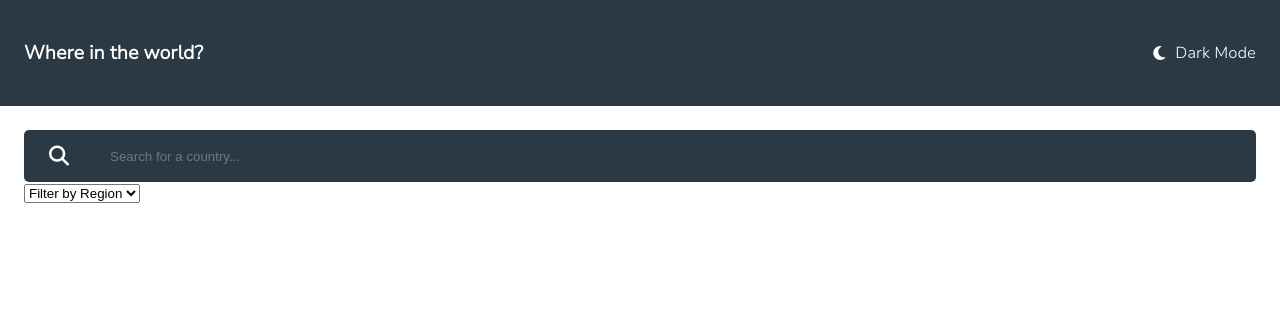
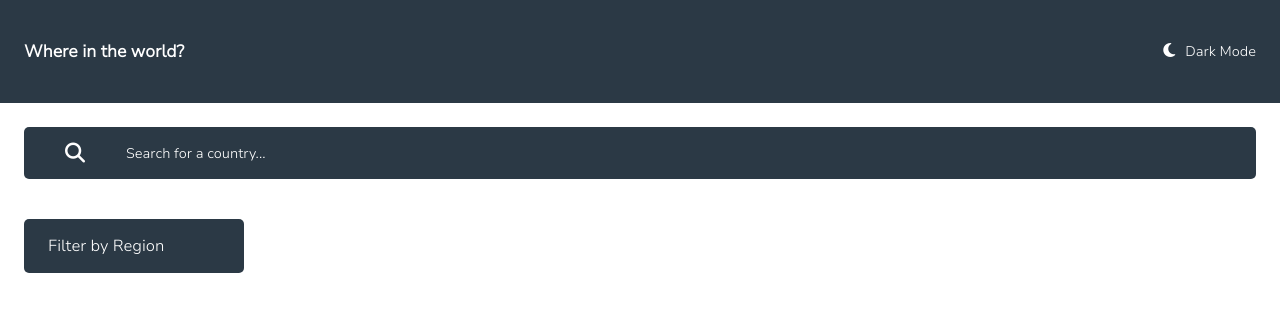
Before and after one commit to Cleve-keem/rest-countries, a plain HTML site: page index.html in a window 1280 px wide. Drawn offline with Linux system fonts and the light colour scheme.

Commit message:
add the drop down

```diff
--- a/CSS/style.css
+++ b/CSS/style.css
@@ -19,6 +19,7 @@
 
 body {
   font-family: "Nunito Sans";
+  color: var(--White);
 }
 
 header {
@@ -31,18 +32,25 @@ header {
 }
 
 header h2 {
-  font-size: 19px;
+  font-size: 17px;
 }
 
 .themes {
   display: flex;
-  align-items: center;
+  align-items: baseline;
   gap: 10px;
+}
+
+.themes p {
+  font-size: var(--Homepage-Items);
 }
 
 .category-section {
   flex: 1;
   padding: 1.5rem;
+  display: flex;
+  flex-direction: column;
+  gap: 2.5rem;
   overflow: hidden;
 }
 
@@ -53,6 +61,7 @@ header h2 {
   background-color: var(--Dark-Blue);
   position: relative;
   border-radius: 5px;
+  padding: 0 1rem;
 }
 
 .search-field .search-icon {
@@ -71,4 +80,48 @@ header h2 {
   border: none;
   outline: none;
   padding: 0 1rem;
+  color: var(--White);
+  font-size: var(--Homepage-Items);
 }
+
+.search-field input::placeholder {
+  color: var(--White);
+  font-family: "Nunito Sans";
+}
+
+.search-field input:focus,
+.search-field input:active {
+  background-color: inherit;
+}
+
+.drop-down {
+  max-width: 220px;
+  position: relative;
+  z-index: 1;
+}
+
+.drop-down-head {
+  background-color: var(--Dark-Blue);
+  color: var(--White);
+  padding: 1rem 1.5rem;
+  border-radius: 5px;
+  margin-bottom: 5px;
+}
+
+.drop-down-options {
+  background-color: var(--Dark-Blue);
+  padding: 1rem 1.5rem;
+  border-radius: 5px;
+  position: absolute;
+  top: 100%;
+  z-index: 10;
+  display: none;
+}
+
+.drop-down-options .option {
+  margin-bottom: 5px;
+}
+
+.drop-down:hover .drop-down-options {
+  display: block;
+}
--- a/index.html
+++ b/index.html
@@ -27,16 +27,23 @@
         <div class="category-section">
           <div class="search-field">
             <i class="fa-solid fa-magnifying-glass search-icon"></i>
-            <input type="text" name="search" id="search" placeholder="Search for a country..."/>
+            <input
+              type="text"
+              name="search"
+              id="search"
+              placeholder="Search for a country..."
+            />
           </div>
-          <select name="Regions" id="regions">
-            <option value="1">Filter by Region</option>
-            <option value="2">Africa</option>
-            <option value="3">America</option>
-            <option value="4">Asia</option>
-            <option value="5">Europe</option>
-            <option value="6">Oceania</option>
-          </select>
+          <div class="drop-down" id="regions">
+            <div class="drop-down-head">Filter by Region</div>
+            <div class="drop-down-options">
+              <div class="option" value="1">Africa</div>
+              <div class="option" value="2">America</div>
+              <div class="option" value="3">Asia</div>
+              <div class="option" value="4">Europe</div>
+              <div class="option" value="5">Oceania</div>
+            </div>
+          </div>
         </div>
       </main>
     </div>
```
Lines whose indentation alone changed are shown as unchanged.
